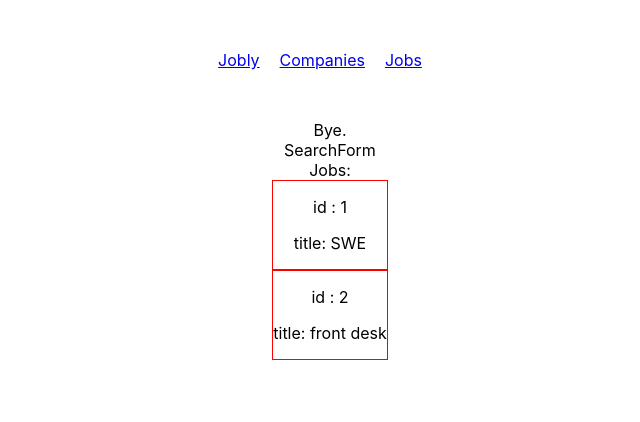
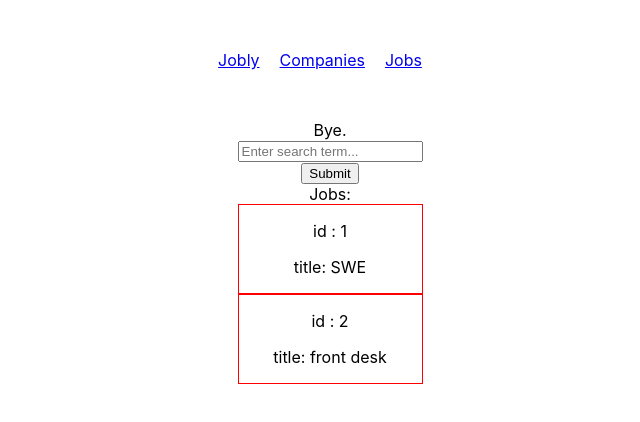
Before and after one commit to devdanchou/jobly-react, a React (Create React App) app: page /jobs in a window 1280 px wide. Shown: the top 422 px of the page, without its empty margins (310-950 px from the left). Built offline with nearby package versions, Linux system fonts and the light colour scheme; no server answers.

Commit message:
WIP step four

```diff
--- a/src/CompanyDetails.js
+++ b/src/CompanyDetails.js
@@ -1,10 +1,29 @@
-import React from 'react';
+import React, { useState } from 'react';
+import { useParams } from 'react-router-dom';
 import JobCardList from './JobCardList';
+import JoblyApi from './api';
+
+/** Presentional Component
+ * Display company details
+ *
+ * Prop: none
+ *
+ * State: none atm
+ *
+ * RouteList -> CompanyDetails -> JobCardList
+ */
 
 function CompanyDetails() {
 
-  // const { handle } = useParams()
-  // const [company, setCompany] = useState({})
+  const { handle } = useParams();
+  const [company, setCompany] = useState("");
+
+  async function searchFor(handle) {
+    const searchCompany = await JoblyApi.getCompany(handle);
+    setCompany(searchCompany);
+  }
+
+  searchFor(handle);
 
   //  async function getACompany(){
   //    const company = await getCompany(handle)
@@ -12,22 +31,26 @@ function CompanyDetails() {
   //}
 
   // dummy company
-  const company =
-  {
-    id: 1,
-    handle: 'A',
-    description: ' I am A',
-    jobs: [{ id: 1, title: 'SE' }, { id: 2, title: 'front desk' }]
-  };
+  // const company =
+  // {
+  //   id: 1,
+  //   handle: 'A',
+  //   description: ' I am A',
+  //   jobs: [{ id: 1, title: 'SE' }, { id: 2, title: 'front desk' }]
+  // };
 
+  return (<div>
+    {company &&
+      (
+        <div className="CompanyDetails" >
+          <p>Name:{company.handle}</p>
+          <p>Description: {company.description}</p>
+          <JobCardList jobs={company.jobs} />
+        </div>
+      )
+    }
+  </div>
 
-  return (
-    <div className="CompanyDetails">
-      <p>Name:{company.handle}</p>
-      <p>Description: {company.description}</p>
-      <JobCardList jobs={company.jobs} />
-    </div>
   );
 }
-
 export default CompanyDetails;
--- a/src/CompanyList.js
+++ b/src/CompanyList.js
@@ -1,12 +1,39 @@
-import React from 'react';
+import React, { useState, useEffect } from 'react';
 import CompanyCard from './CompanyCard';
 import SearchForm from './SearchForm';
+import JoblyApi from './api';
 import { Link } from 'react-router-dom';
+
+/** Presentional Component
+ * Display a list of companies and search form
+ *
+ * Prop: none
+ *
+ * State: none atm
+ *
+ * RouteList -> CompanyList -> {CompanyCard, SearchForm}
+ */
 
 
 function CompanyList() {
+  const [companies, setCompanies] = useState([]);
+  const [currCompany, setCurrCompany] = useState("");
 
-  //  const [companies, setCompanies] = useState([])
+  console.log("in CompanyList and companies = ", companies);
+
+  useEffect(function fetchCompanies() {
+    async function getCompanies() {
+      const newCompanies = await JoblyApi.getCompanies();
+
+      console.log("this is newCompanies ==>", newCompanies);
+
+      setCompanies(newCompanies);
+    }
+    getCompanies();
+  }, []);
+
+
+
   //
   //  async function getCompaniesList(){
   //    const companies = await getCompanies()
@@ -15,33 +42,37 @@ function CompanyList() {
 
 
   // dummy companies
-  const companies = [
-    {
-      id: 1,
-      handle: 'A',
-      description: ' I am A',
-    },
-    {
-      id: 2,
-      handle: 'B',
-      description: 'I am B',
-    }];
+  // const companies = [
+  //   {
+  //     id: 1,
+  //     handle: 'A',
+  //     description: ' I am A',
+  //   },
+  //   {
+  //     id: 2,
+  //     handle: 'B',
+  //     description: 'I am B',
+  //   }];
 
   // dummy function
-  function searchFor() {
 
+  async function searchFor(handle) {
+    const searchCompany = await JoblyApi.getCompany(handle);
+    setCurrCompany(searchCompany);
   }
+
+
+  const displayCompanies =
+    companies.map(company =>
+      <Link key={company.handle} to={`/companies/${company.handle}`}>
+        <CompanyCard company={company} />
+      </Link>);
 
   return (
     <div className="CompanyList">
       Hola.
       <SearchForm searchFor={searchFor} />
-      {companies.map(company =>
-        <Link key={company.id} to={`/companies/${company.handle}`}>
-          <CompanyCard company={company} />
-        </Link>)}
-
-
+      {currCompany === "" ? displayCompanies : <CompanyCard company={currCompany} />}
     </div>
   );
 }
--- a/src/NavBar.js
+++ b/src/NavBar.js
@@ -1,11 +1,24 @@
 import { NavLink } from "react-router-dom";
 import "./NavBar.css";
+
+/** Shows links to:
+ * - homepage
+ * - companies
+ * - jobs
+ *
+ * Props:
+ * links = ['companies', 'jobs']
+ *
+ * State: none
+ *
+ * App -> NavBar
+ */
 
 function NavBar({ links }) {
   const navLinks = links.map(link => (
     <NavLink className='NavBar-link'
       key={link}
-      to={`/${link}`}
+      to={`/${link.toLowerCase()}`}
     >
       {link}
     </NavLink>
--- a/src/SearchForm.js
+++ b/src/SearchForm.js
@@ -1,9 +1,46 @@
-import React from 'react';
+import React, { useState } from 'react';
 
-function SearchForm() {
+/** Searchs for either companies or jobs
+ *
+ * Prop: none atm
+ *
+ * State: none atm
+ *
+ * {CompanyList, JobList} -> SearchForm
+ *
+ */
+
+function SearchForm({ searchFor }) {
+  const [searchTerm, setSearchTerm] = useState("");
+  console.log("this is the searchterm", searchTerm);
+
+  const handleChange = (event) => {
+    const newSearchTerm = event.target.value;
+    console.log("this is the searchterm", newSearchTerm);
+    setSearchTerm(newSearchTerm);
+  };
+
+  const onSubmit = (event) => {
+    event.preventDefault();
+    searchFor(searchTerm);
+    setSearchTerm("");
+  };
+
   return (
-    <div>
-      SearchForm
+    <div className="SearchForm">
+      <form className="SearchForm-form" onSubmit={onSubmit}>
+        <div>
+          <input
+            name="searchTerm"
+            placeholder="Enter search term..."
+            onChange={handleChange}
+            value={searchTerm}
+          />
+        </div>
+        <button>
+          Submit
+        </button>
+      </form>
     </div>
   );
 }
--- a/src/api.js
+++ b/src/api.js
@@ -170,3 +170,5 @@ class JoblyApi {
     return res.job;
   }
 }
+
+export default JoblyApi;
```
Also changed, not shown: src/App.js (+12 -0 lines), src/CompanyCard.js (+11 -0 lines), src/Home.js (+9 -0 lines), src/JobCard.js (+10 -0 lines), src/JobCardList.js (+11 -0 lines), src/JobList.js (+10 -0 lines), src/Routelist.js (+13 -0 lines).
